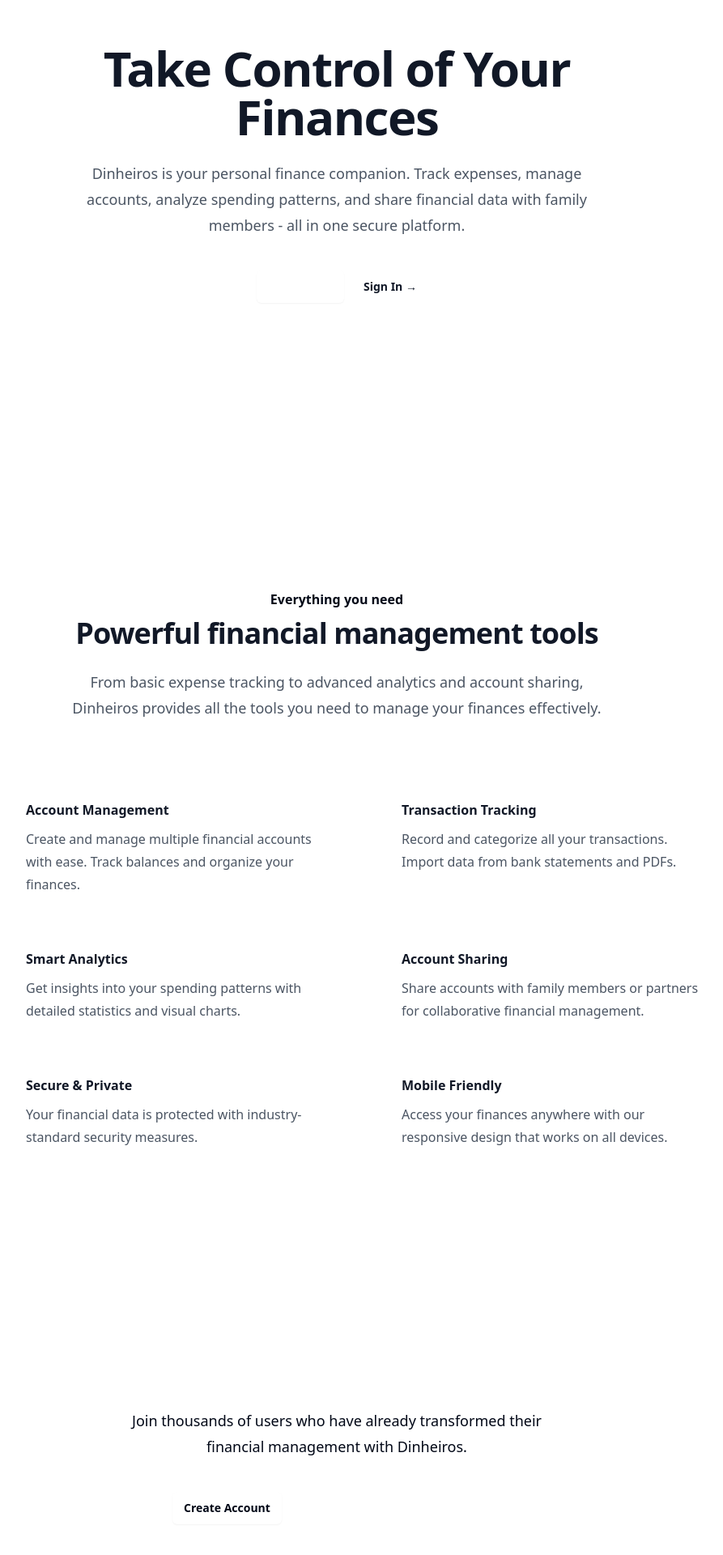
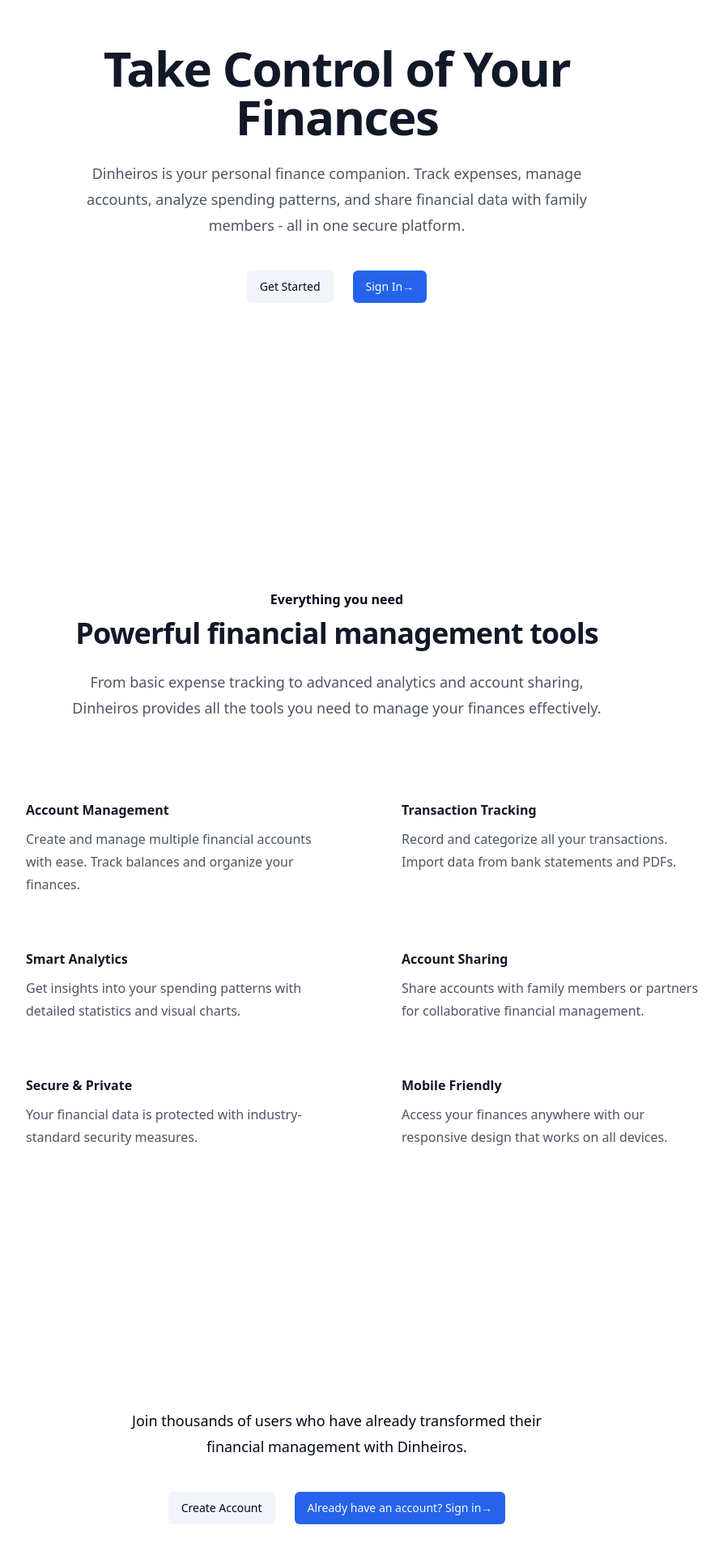
Before and after one commit to LeonardsonCC/dinheiros, a React (Vite) app in the folder frontend/: page / in a window 1280 px wide. Shown: the part 226-2146 px from the top of the page at 81% size, without its empty margins (224-1117 px from the left). Built offline with nearby package versions, Linux system fonts and the light colour scheme; no server answers.

Commit message:
some little adjusts in landing page

```diff
--- a/frontend/src/pages/LandingPage.tsx
+++ b/frontend/src/pages/LandingPage.tsx
@@ -9,6 +9,7 @@ import {
   DevicePhoneMobileIcon
 } from '@heroicons/react/24/outline';
 import LanguageSwitcher from '../components/LanguageSwitcher';
+import { Button } from '@/components/ui';
 
 export default function LandingPage() {
   const { t } = useTranslation();
@@ -76,18 +77,20 @@ export default function LandingPage() {
               {t('landing.hero.description')}
             </p>
             <div className="mt-10 flex items-center justify-center gap-x-6">
+              <Button variant="secondary" asChild>
                 <Link
                   to="/register"
-                className="rounded-md bg-primary-600 px-3.5 py-2.5 text-sm font-semibold text-white shadow-sm hover:bg-primary-500 focus-visible:outline focus-visible:outline-2 focus-visible:outline-offset-2 focus-visible:outline-primary-600 transition-colors"
                 >
                   {t('landing.hero.getStarted')}
                 </Link>
+              </Button>
+              <Button asChild>
                 <Link
                   to="/login"
-                className="text-sm font-semibold leading-6 text-gray-900 dark:text-gray-100 hover:text-primary-600 dark:hover:text-primary-400 transition-colors"
                 >
                   {t('landing.hero.signIn')} <span aria-hidden="true">→</span>
                 </Link>
+              </Button>
             </div>
           </div>
         </div>
@@ -142,18 +145,20 @@ export default function LandingPage() {
               {t('landing.cta.description')}
             </p>
             <div className="mt-10 flex items-center justify-center gap-x-6">
+              <Button variant="secondary" asChild>
                 <Link
                   to="/register"
-                className="rounded-md bg-white px-3.5 py-2.5 text-sm font-semibold text-primary-600 shadow-sm hover:bg-primary-50 focus-visible:outline focus-visible:outline-2 focus-visible:outline-offset-2 focus-visible:outline-white transition-colors"
                 >
                   {t('landing.cta.createAccount')}
                 </Link>
+              </Button>
+              <Button asChild>
                 <Link
                   to="/login"
-                className="text-sm font-semibold leading-6 text-white hover:text-primary-100 transition-colors"
                 >
                   {t('landing.cta.alreadyHaveAccount')} <span aria-hidden="true">→</span>
                 </Link>
+              </Button>
             </div>
           </div>
         </div>
```
Lines whose indentation alone changed are shown as unchanged.
